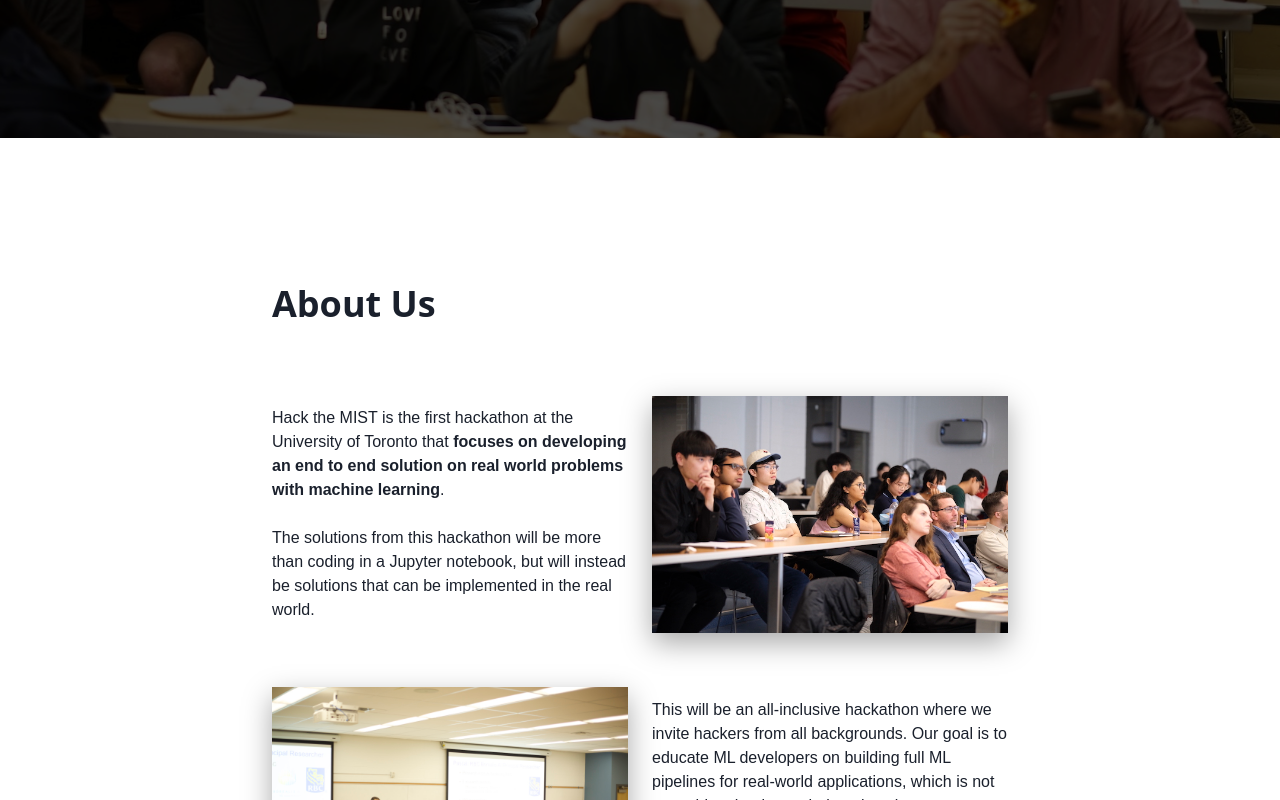
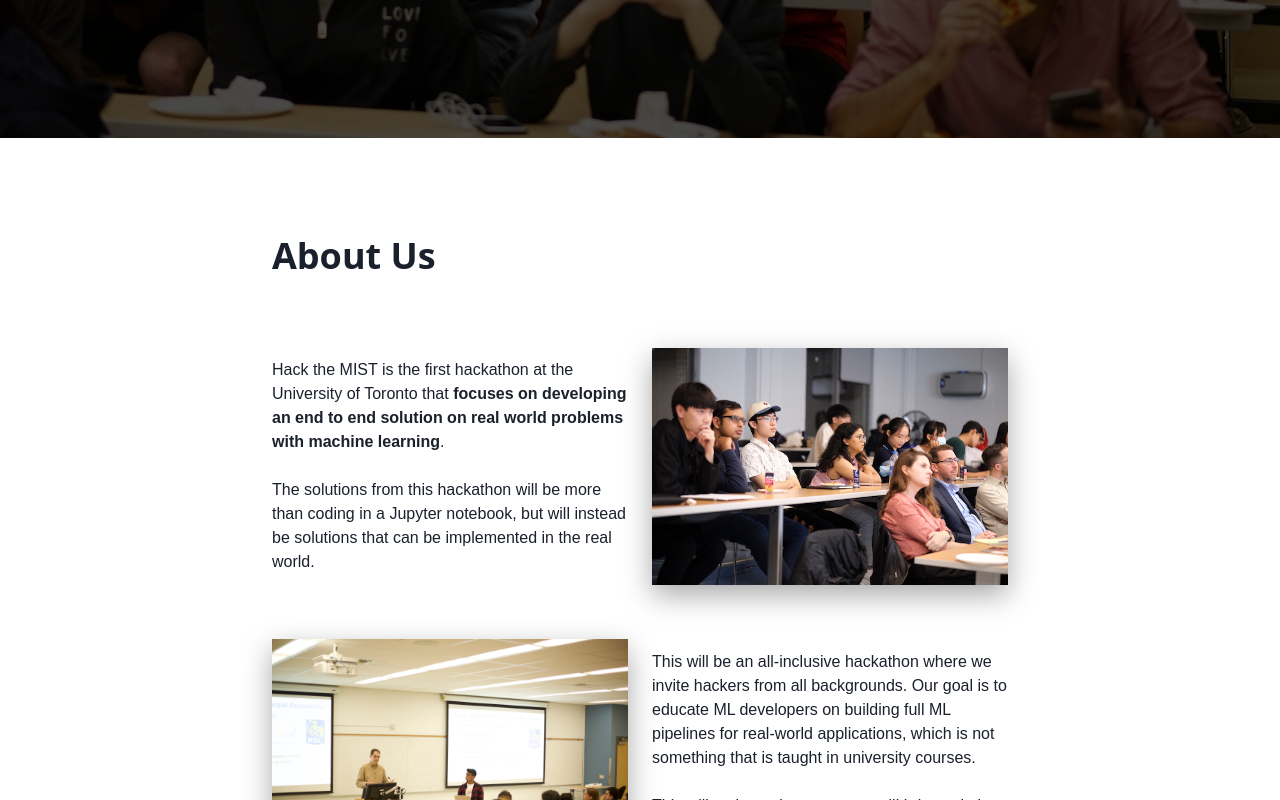
Before and after one commit to UTMIST/hackthemist, a React (Create React App) app: page / in a window 1280 px wide. Shown: the part 700-1500 px from the top of the page. Built offline with nearby package versions, Linux system fonts and the light colour scheme.

Commit message:
Reduced vertical padding on desktop

```diff
--- a/src/sections/AboutUs.tsx
+++ b/src/sections/AboutUs.tsx
@@ -8,7 +8,7 @@
         <Stack
             as={Box}
             spacing={{base: 8, md: 14}}
-            py={{base: 20, md: 36}}>
+            py={{base: 20, md: 24}}>
             <Heading>About Us</Heading>
             <Grid templateColumns={{
                 base: 'repeat(1, 1fr)',
```
